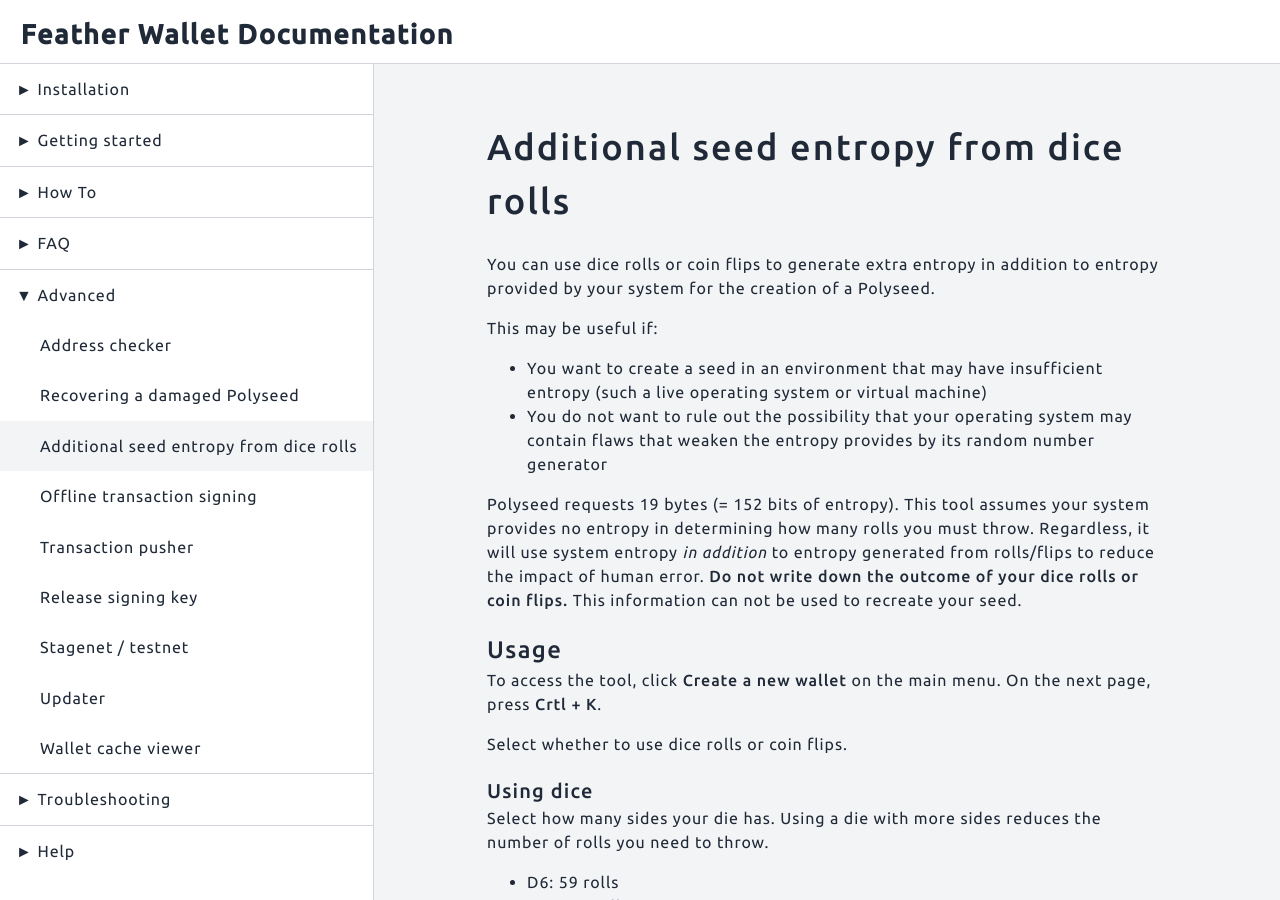
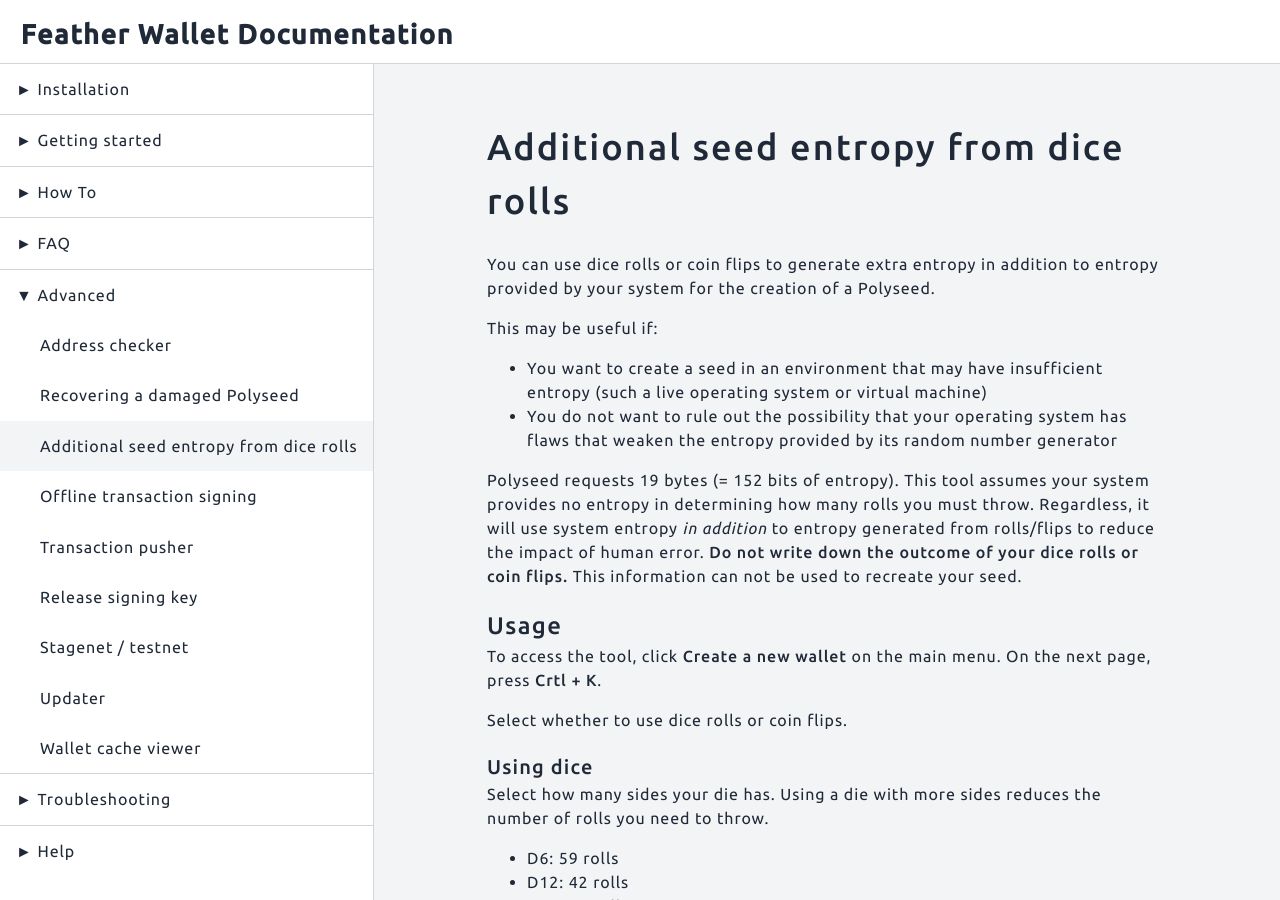
Before and after one commit to jermanuts/feather-docs, a Jekyll site: the page built from content/_guides/entropy_from_dice.md, in a window 1280 px wide and 900 px high. Built offline with Jekyll 4.4.1, drawn with Linux system fonts in a browser that asks for light colours.

Commit message:
dice: fix typo

```diff
--- a/content/_guides/entropy_from_dice.md
+++ b/content/_guides/entropy_from_dice.md
@@ -9,7 +9,7 @@
 This may be useful if:
 
 - You want to create a seed in an environment that may have insufficient entropy (such a live operating system or virtual machine)
-- You do not want to rule out the possibility that your operating system may contain flaws that weaken the entropy provides by its random number generator
+- You do not want to rule out the possibility that your operating system has flaws that weaken the entropy provided by its random number generator
 
 Polyseed requests 19 bytes (= 152 bits of entropy). This tool assumes your system provides no entropy in determining how many rolls you must throw. Regardless, it will use system entropy _in addition_ to entropy generated from rolls/flips to reduce the impact of human error. **Do not write down the outcome of your dice rolls or coin flips.** This information can not be used to recreate your seed.
 
```
